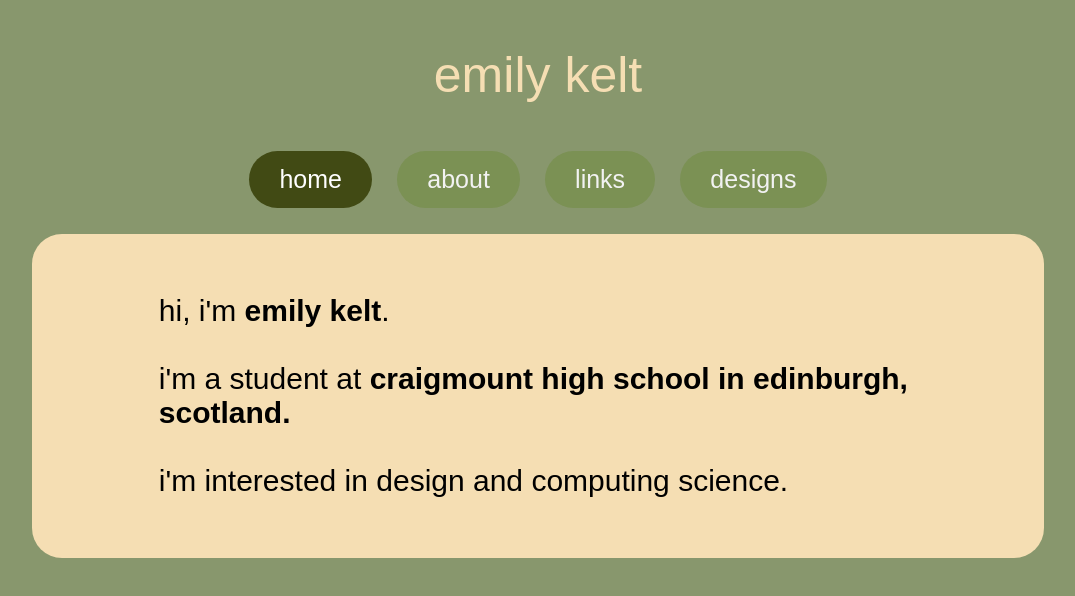
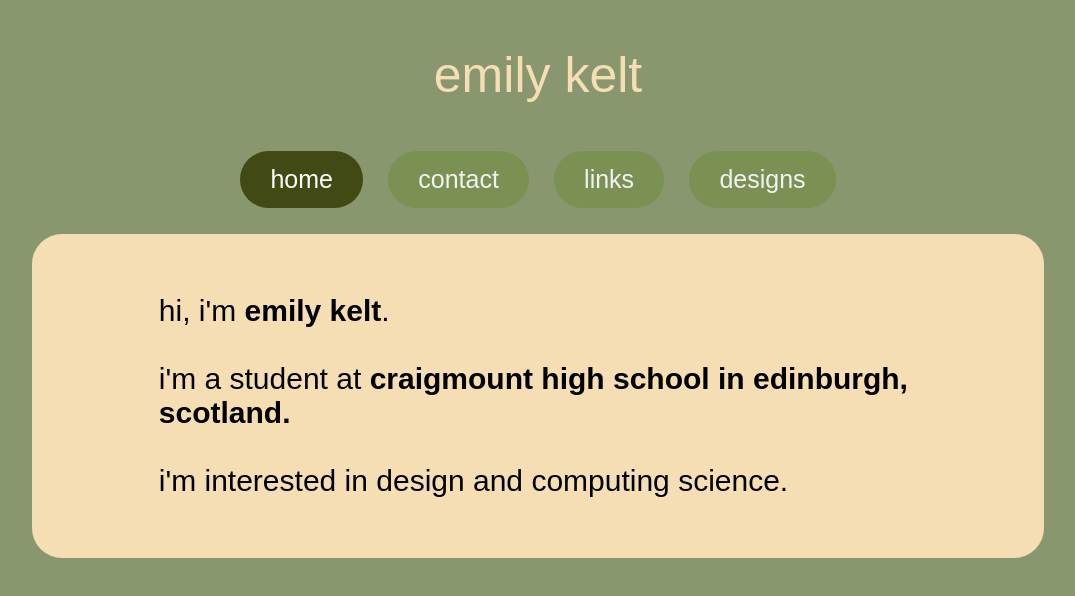
Before and after one commit to emilykelt/me, a plain HTML site: page index.html in a window 1280 px wide. Shown: the whole page, without its empty margins (102-1177 px from the left). Drawn offline with Linux system fonts and the light colour scheme; a web font is replaced by a local one.

Commit message:
Update index.html

```diff
--- a/index.html
+++ b/index.html
@@ -22,7 +22,7 @@
 
     <div class="topnav">
         <a class="active" href="index.html">home</a>
-        <a href="about.html">about</a>
+        <a href="about.html">contact</a>
         <a href="links.html">links</a>
         <a href="designs.html">designs</a>
     </div>
```
